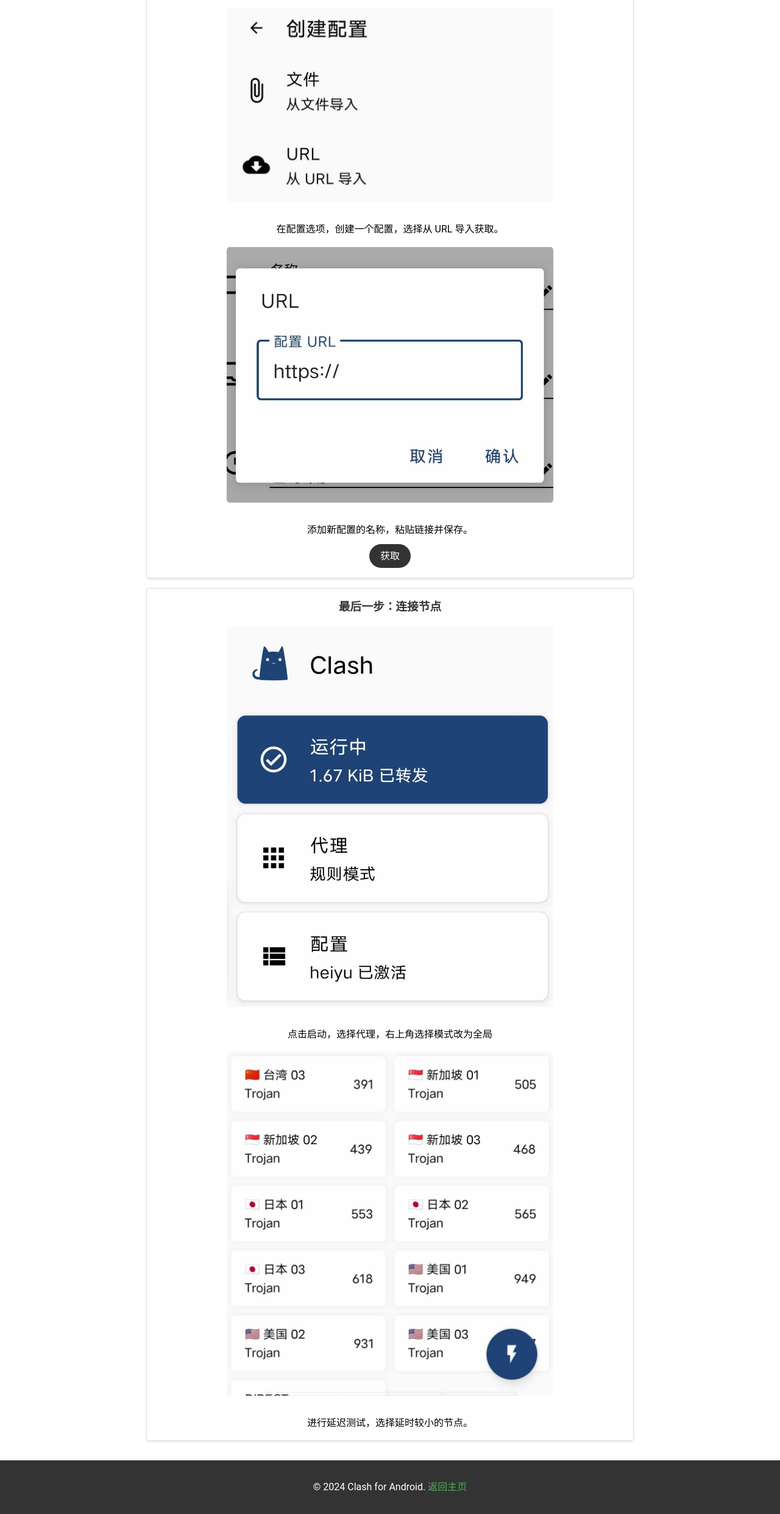
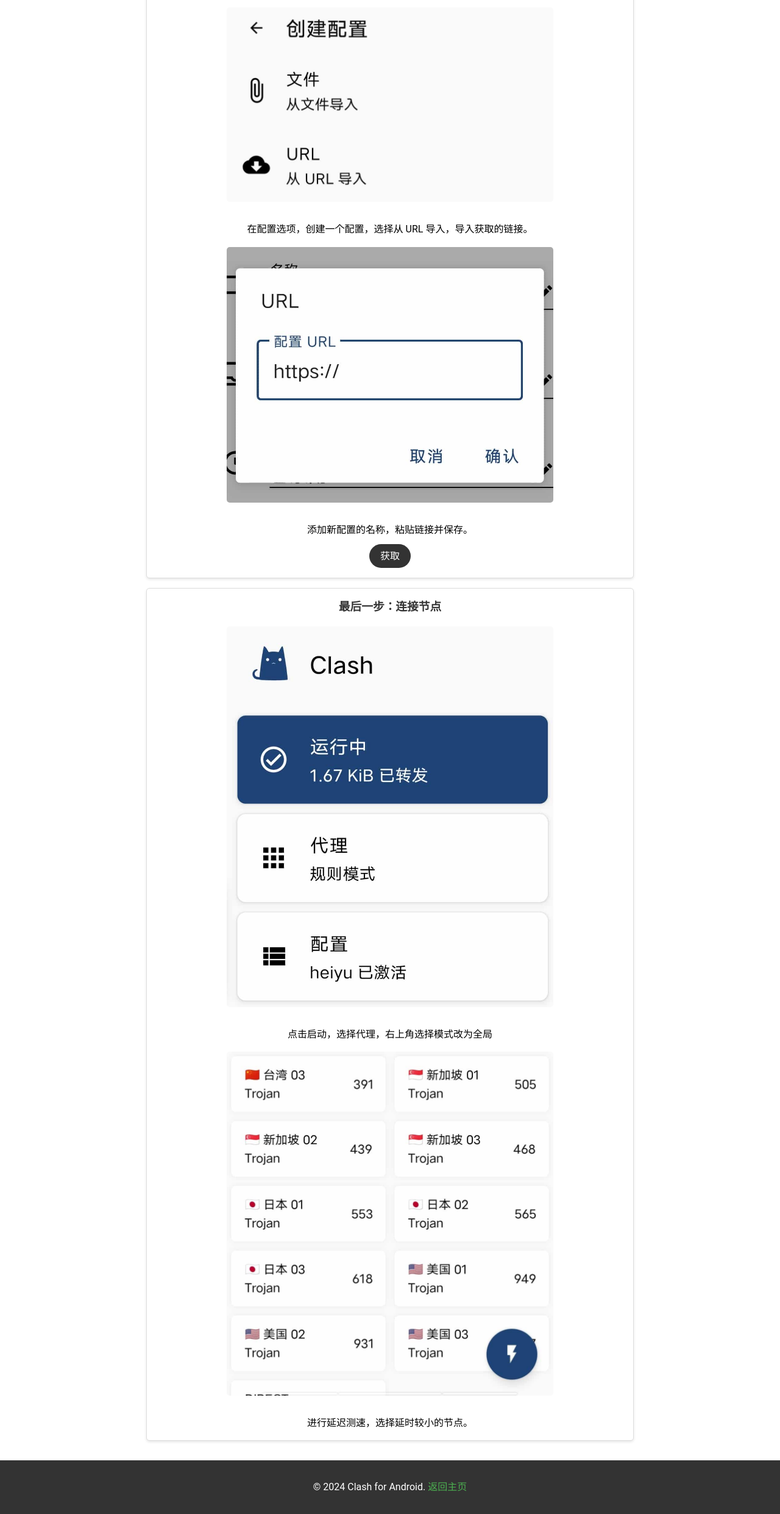
Before and after one commit to vemov/clash, a plain HTML site: page clash-for-android.html in a window 1280 px wide. Shown: the part 884-3366 px from the top of the page at 61% size. Drawn offline with Linux system fonts and the light colour scheme.

Commit message:
Update clash-for-android.html

```diff
--- a/clash-for-android.html
+++ b/clash-for-android.html
@@ -23,7 +23,7 @@
         <div id="obtain" class="card">
             <h3>获取并添加订阅链接</h3>
             <img src="images/clash-for-android/2.jpg" alt="HTML Basics">
-            <p>在配置选项，创建一个配置，选择从 URL 导入获取。</p>
+            <p>在配置选项，创建一个配置，选择从 URL 导入，导入获取的链接。</p>
             <img src="images/clash-for-android/3.jpg" alt="HTML Basics">
             <p>添加新配置的名称，粘贴链接并保存。</p>
             <a href="#" class="btn">获取</a>
@@ -33,7 +33,7 @@
             <img src="images/clash-for-android/4.jpg" alt="Advanced Techniques">
             <p>点击启动，选择代理，右上角选择模式改为全局</p>
             <img src="images/clash-for-android/5.jpg" alt="Advanced Techniques">
-            <p>进行延迟测试，选择延时较小的节点。</p>
+            <p>进行延迟测速，选择延时较小的节点。</p>
         </div>
     </main>
 
```
